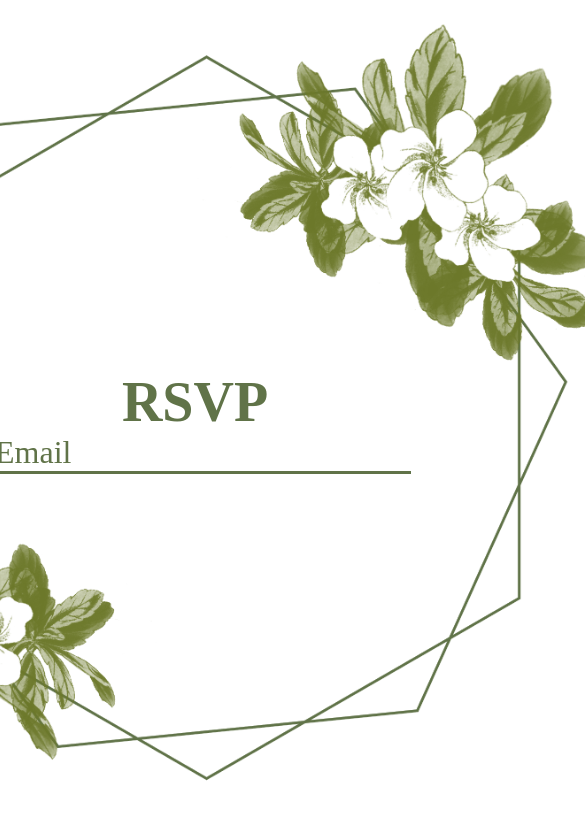
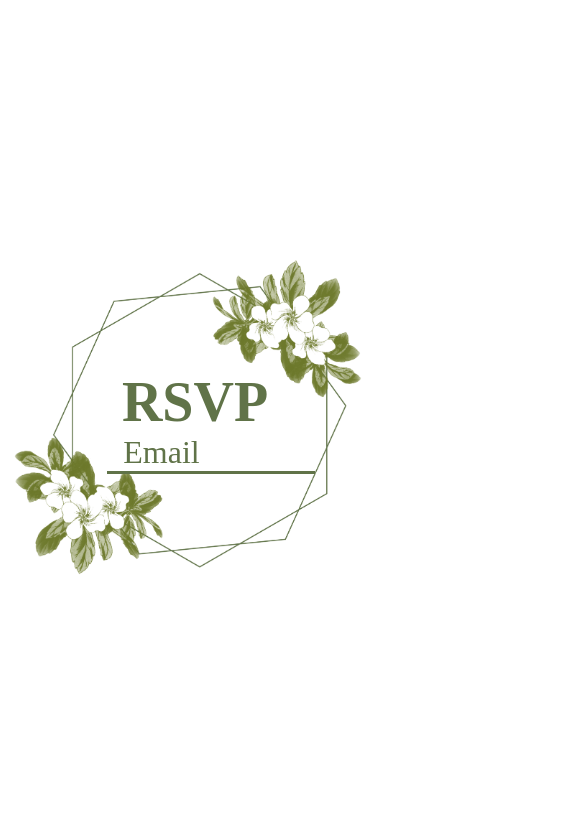
Before and after one commit to Ian-Bingham/WeddingRSVP, a React (Create React App) app in the folder ui/: page / in a window 390 px wide. Shown: the top 818 px of the page, 585 px wide, since content can reach past the window. Built offline with nearby package versions, Linux system fonts and the light colour scheme; a web font is replaced by a local one.

Commit message:
login page slightly more responsive

```diff
--- a/ui/src/App.css
+++ b/ui/src/App.css
@@ -1,10 +1,4 @@
-h2 {
-  font-size: 3.5rem;
-  color: #607348;
-  margin: 0;
-  text-align: center;
-}
-
+/* Login Page - START */
 .loginMain {
   display: flex;
   justify-content: center;
@@ -18,6 +12,20 @@ h2 {
   flex-direction: column;
   justify-content: center;
   align-items: center;
+  max-width: 45%;
+}
+
+img {
+  position: absolute;
+  width: 220%;
+  z-index: -1;
+}
+
+h2 {
+  font-size: 3.5rem;
+  color: #607348;
+  margin: 0;
+  text-align: center;
 }
 
 input[type='text']
@@ -25,6 +33,8 @@ input[type='text']
   font-size: 2rem;
   font-family: 'Charm', cursive;
   color: #607348;
+  width: 100%;
+  background: transparent;
 }
 
 .emailInput {
@@ -52,12 +62,7 @@ input:focus {
   outline: none;
 }
 
-img {
-  position: absolute;
-  width: 220%;
-  z-index: -1;
-}
-
 .loginError {
   color: red;
 }
+/* Login Page - END */
```
